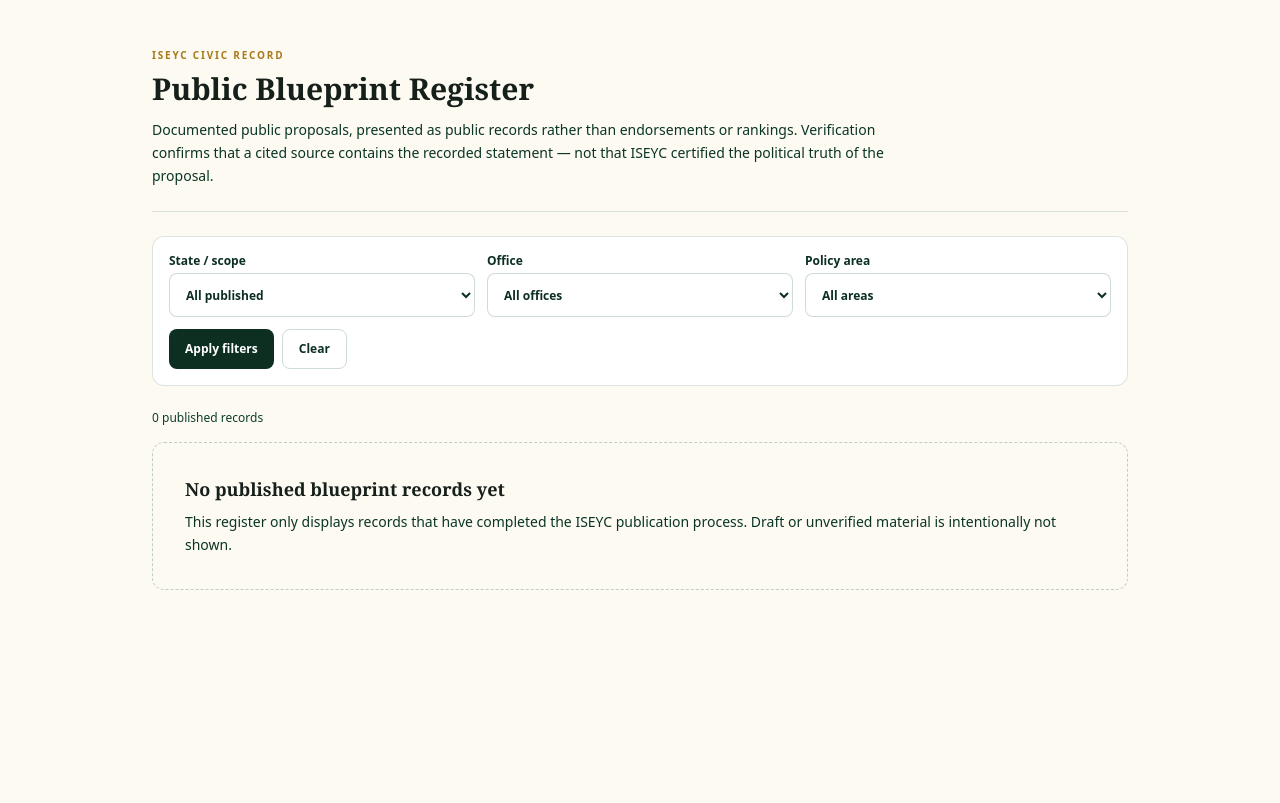
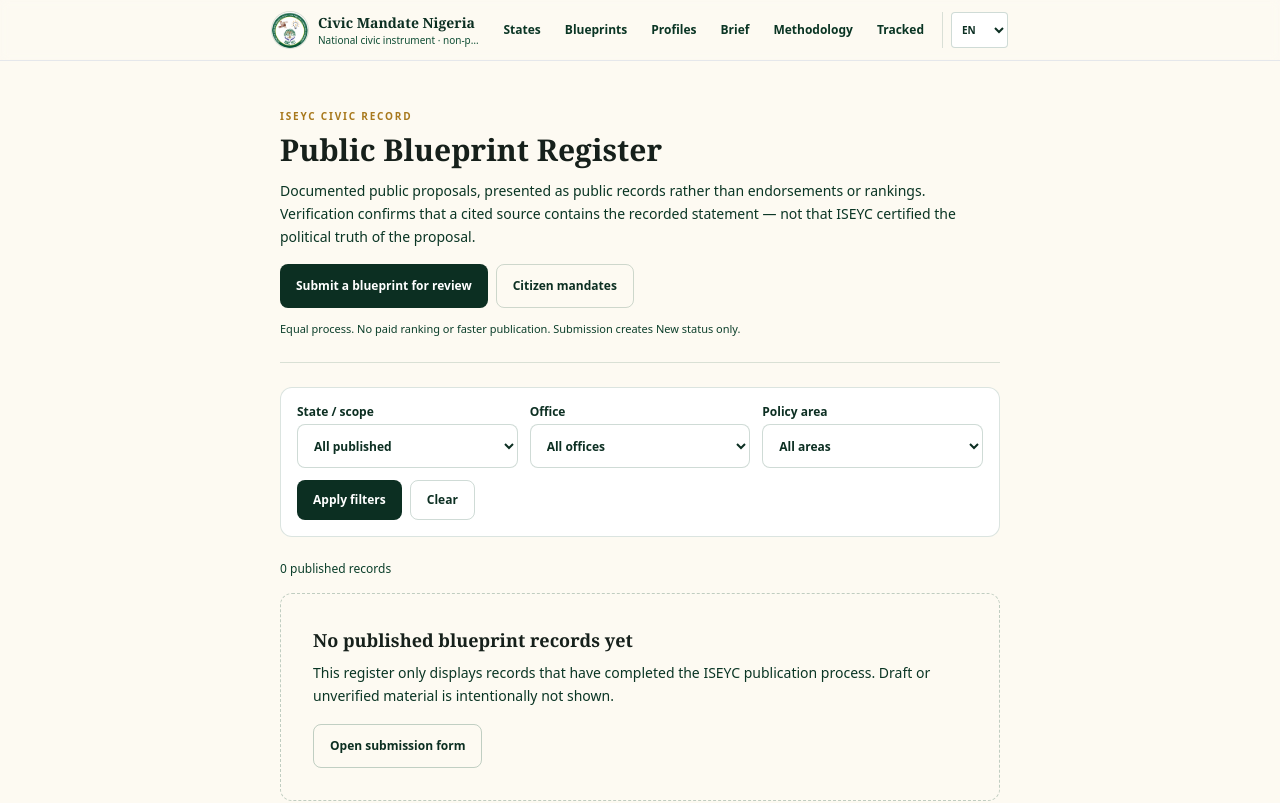
Before and after one commit to mrzulqarnainnadabo/2027-street-mandate, a Next.js app: page /blueprints in a window 1280 px wide. Shown: the top 803 px of the page. Built offline with nearby package versions, Linux system fonts and the light colour scheme.

Commit message:
ui: Blueprint register CTA to public submit + institutional shell

```diff
--- a/app/blueprints/page.tsx
+++ b/app/blueprints/page.tsx
@@ -1,5 +1,7 @@
 import type { Metadata } from "next";
 import Link from "next/link";
+import Header from "@/components/Header";
+import Footer from "@/components/Footer";
 import { getPublishedBlueprints } from "@/lib/civic-record/fetch-published-blueprints";
 import { CIVIC_RECORD_DUTY_OPTIONS } from "@/lib/civic-record/duties";
 
@@ -23,13 +25,32 @@ export default async function BlueprintsPage({ searchParams }: Props) {
   const duties = Array.from(new Set(data.proposals.map((p) => p.dutyOrPolicyArea))).sort();
 
   return (
-    <main className="mx-auto min-h-screen max-w-5xl px-4 py-8 sm:px-6 sm:py-12">
+    <>
+    <Header />
+    <main className="mx-auto min-h-screen max-w-3xl px-4 py-8 sm:px-6 sm:py-12">
       <header className="border-b border-forest-500/15 pb-6">
         <p className="text-[10px] font-bold uppercase tracking-[0.18em] text-gold-600">ISEYC Civic Record</p>
         <h1 className="mt-2 font-display text-3xl font-bold text-forest-900">Public Blueprint Register</h1>
         <p className="mt-3 max-w-3xl text-sm leading-relaxed text-forest-700">
           Documented public proposals, presented as public records rather than endorsements or rankings.
           Verification confirms that a cited source contains the recorded statement — not that ISEYC certified the political truth of the proposal.
+        </p>
+        <div className="mt-4 flex flex-wrap gap-2">
+          <Link
+            href="/blueprints/submit"
+            className="inline-flex min-h-11 items-center rounded-lg bg-forest-800 px-4 text-xs font-bold text-white"
+          >
+            Submit a blueprint for review
+          </Link>
+          <Link
+            href="/"
+            className="inline-flex min-h-11 items-center rounded-lg border border-forest-500/20 px-4 text-xs font-semibold text-forest-800"
+          >
+            Citizen mandates
+          </Link>
+        </div>
+        <p className="mt-3 text-[11px] leading-relaxed text-forest-600">
+          Equal process. No paid ranking or faster publication. Submission creates New status only.
         </p>
       </header>
 
@@ -75,6 +96,12 @@ export default async function BlueprintsPage({ searchParams }: Props) {
             This register only displays records that have completed the ISEYC publication process.
             Draft or unverified material is intentionally not shown.
           </p>
+          <Link
+            href="/blueprints/submit"
+            className="mt-4 inline-flex min-h-11 items-center rounded-lg border border-forest-500/25 px-4 text-xs font-bold text-forest-800"
+          >
+            Open submission form
+          </Link>
         </section>
       ) : (
         <section className="mt-4 grid gap-4">
@@ -98,5 +125,7 @@ export default async function BlueprintsPage({ searchParams }: Props) {
         </section>
       )}
     </main>
+    <Footer />
+    </>
   );
 }
```
